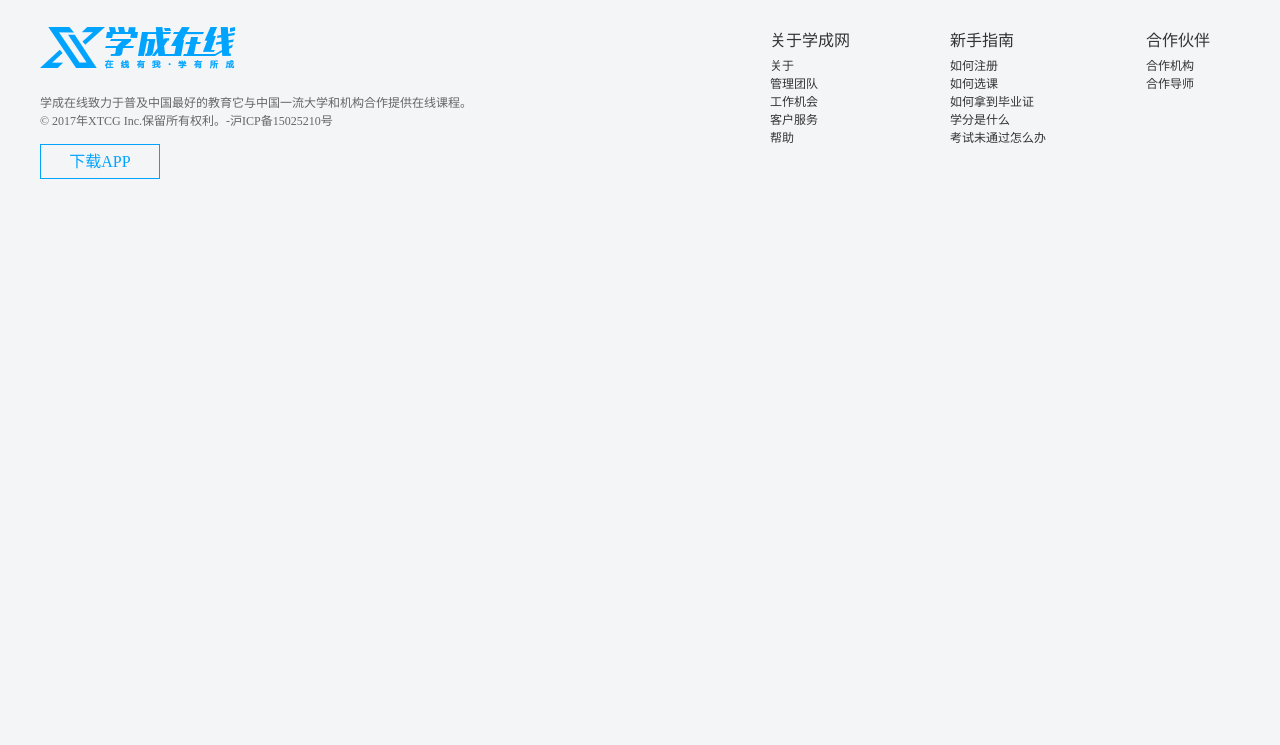
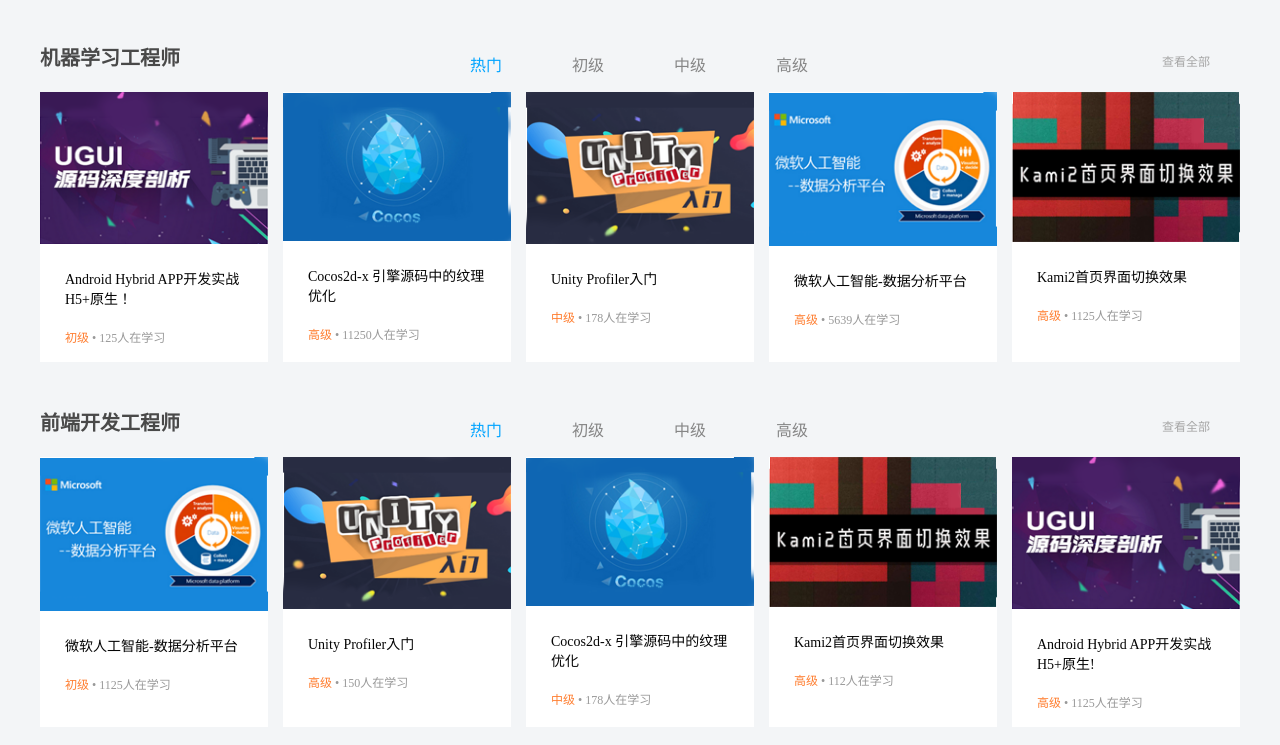
Before and after one commit to 3021513778/study, a plain HTML site: page index.html in a window 1280 px wide. Shown: the part 1231-1976 px from the top of the page. Drawn offline with Linux system fonts and the light colour scheme.

Commit message:
新增banner机器学习工程师、前端开发工程师模块

```diff
--- a/css/style.css
+++ b/css/style.css
@@ -214,11 +214,28 @@ a {
 }
 .box-hd {
     height: 30px;
+    margin-bottom: 20px;
 }
 .box-hd h3 {
     float: left;
     font-size: 20px;
     color: #494949;
+}
+.box-hd ul {
+    float: left;
+    margin-left: 290px;
+}
+.box-hd ul li {
+    float: left;
+    height: 30px;
+    margin-right: 40px;
+}
+.box-hd ul li a {
+    font-size: 16px;
+    color: #868686;
+}
+.box-hd ul li .blue {
+    color: #00a4ff;
 }
 .box-hd a {
     float: right;
@@ -259,6 +276,8 @@ a {
 /* footer 模块 */
 .footer {
     height: 415px;
+    background-color: #ffffff;
+    margin-top: 30px;
 }
 .footer .w {
     padding-top: 35px;
--- a/index.html
+++ b/index.html
@@ -98,6 +98,7 @@
     <!-- 3. 精品推荐模块结束 -->
 
     <!-- 4. 核心内容区域开始 -->
+    <!-- (4.1) 精品推荐 -->
     <div class="box w">
         <div class="box-hd">
             <h3>精品推荐</h3>
@@ -113,7 +114,6 @@
                     <div class="info">
                         <span>高级</span>  •  1125人在学习
                     </div>
-                    <img src="images/new.png" alt="" class="new">
                 </li>
                 <li>
                     <img src="images/pic2.png" alt="">
@@ -199,6 +199,130 @@
             </ul>
         </div>
     </div>
+    <!-- (4.4) 机器学习工程师 -->
+    <div class="box w">
+        <div class="box-hd">
+            <h3>机器学习工程师</h3>
+            <ul>
+                <li><a href="#" class="blue">热门</a></li>
+                <li><a href="#">初级</a></li>
+                <li><a href="#">中级</a></li>
+                <li><a href="#">高级</a></li>
+            </ul>
+            <a href="#">查看全部</a>
+        </div>
+        <div class="box-bd">
+            <ul class="clearfix">
+                <li>
+                    <img src="images/jq1.png" alt="">
+                    <h4>
+                        Android Hybrid APP开发实战H5+原生！
+                    </h4>
+                    <div class="info">
+                        <span>初级</span>  •  125人在学习
+                    </div>
+                </li>
+                <li>
+                    <img src="images/jq2.png" alt="">
+                    <h4>
+                        Cocos2d-x 引擎源码中的纹理优化
+                    </h4>
+                    <div class="info">
+                        <span>高级</span>  •  11250人在学习
+                    </div>
+                </li>
+                <li>
+                    <img src="images/jq3.png" alt="">
+                    <h4>
+                        Unity Profiler入门
+                    </h4>
+                    <div class="info">
+                        <span>中级</span>  •  178人在学习
+                    </div>
+                </li>
+                <li>
+                    <img src="images/jq4.png" alt="">
+                    <h4>
+                        微软人工智能-数据分析平台
+                    </h4>
+                    <div class="info">
+                        <span>高级</span>  •  5639人在学习
+                    </div>
+                </li>
+                <li>
+                    <img src="images/jq5.png" alt="">
+                    <h4>
+                        Kami2首页界面切换效果
+                    </h4>
+                    <div class="info">
+                        <span>高级</span>  •  1125人在学习
+                    </div>
+                </li>
+            </ul>
+        </div>
+    </div>
+    <!-- (4.5) 前端开发工程师 -->
+    <div class="box w">
+        <div class="box-hd">
+            <h3>前端开发工程师</h3>
+            <ul>
+                <li><a href="#" class="blue">热门</a></li>
+                <li><a href="#">初级</a></li>
+                <li><a href="#">中级</a></li>
+                <li><a href="#">高级</a></li>
+            </ul>
+            <a href="#">查看全部</a>
+        </div>
+        <div class="box-bd">
+            <ul class="clearfix">
+                <li>
+                    <img src="images/jq4.png" alt="">
+                    <h4>
+                        微软人工智能-数据分析平台
+                    </h4>
+                    <div class="info">
+                        <span>初级</span>  •  1125人在学习
+                    </div>
+                </li>
+                <li>
+                    <img src="images/jq3.png" alt="">
+                    <h4>
+                        Unity Profiler入门
+                    </h4>
+                    <div class="info">
+                        <span>高级</span>  •  150人在学习
+                    </div>
+                </li>
+                <li>
+                    <img src="images/jq2.png" alt="">
+                    <h4>
+                        Cocos2d-x 引擎源码中的纹理优化
+                    </h4>
+                    <div class="info">
+                        <span>中级</span>  •  178人在学习
+                    </div>
+                </li>
+                <li>
+                    <img src="images/jq5.png" alt="">
+                    <h4>
+                        Kami2首页界面切换效果
+                    </h4>
+                    <div class="info">
+                        <span>高级</span>  •  112人在学习
+                    </div>
+                </li>
+                <li>
+                    <img src="images/jq1.png" alt="">
+                    <h4>
+                        Android Hybrid APP开发实战 H5+原生!
+                    </h4>
+                    <div class="info">
+                        <span>高级</span>  •  1125人在学习
+                    </div>
+                </li>
+            </ul>
+        </div>
+    </div>
     <!-- 4. 核心内容区域结束 -->
 
     <!-- 5. footer 模块制作 -->
@@ -235,5 +359,6 @@
             </div>
         </div>
     </div>
+    <!-- 5. footer 模块制作结束 -->
 </body>
 </html>
```
Also changed, not shown: images/jq1.png (added), images/jq2.png (added), images/jq3.png (added), images/jq4.png (added), images/jq5.png (added).
